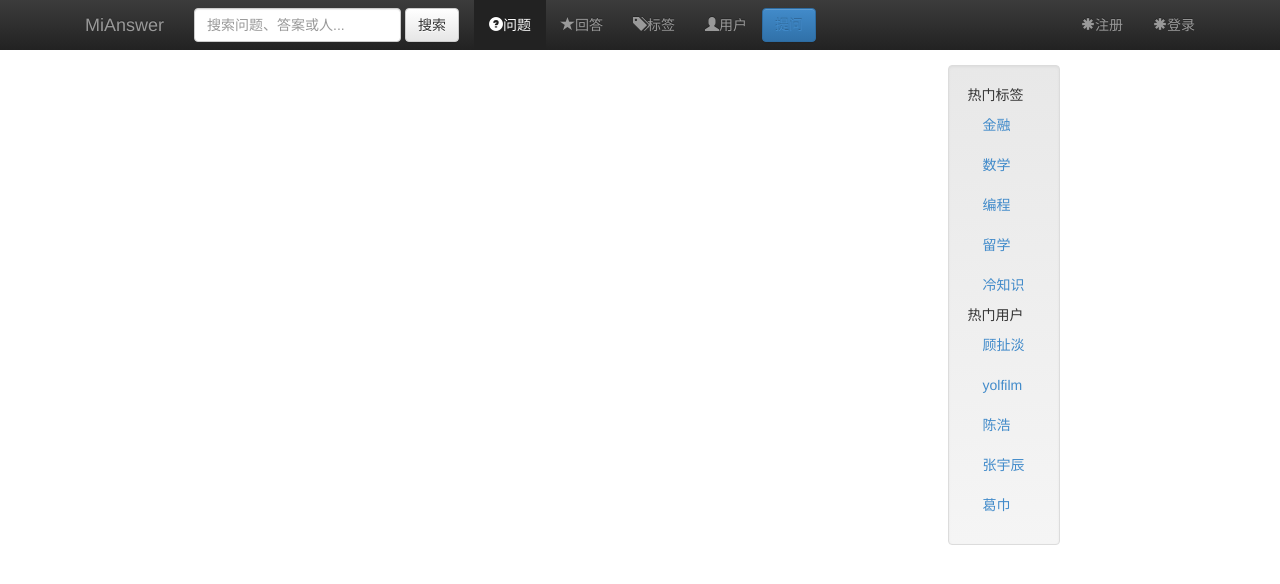
After one commit to ZeyuMi/MiAnswer, a PHP site: page /MiAnswer/public/home.php in a window 1280 px wide. The commit adds this page. Shown: the top 584 px of the page. Run offline with PHP 8.4, Linux system fonts and the light colour scheme; data that the repository does not hold is empty.

Commit message:
home.php

```diff
--- a/application/controllers/topicscontroller.class.php
+++ b/application/controllers/topicscontroller.class.php
@@ -166,9 +166,9 @@ class TopicsController extends Controller{
 
 	function getHottestTopicsByType(){
 		global $variables;
-
-
-
+		$sql = "select user.uid, user.smallimage, topic.tid, topic.title, topic.time, topic.scores, topic.active from users user, topics topic where topic.uid=user.uid;";
+		$variables['topics'] = $this->Topic->query($sql);
+		return 'success';
 	}
 
 }
--- a/library/router.php
+++ b/library/router.php
@@ -1,11 +1,11 @@
 <?php
 setReporting();
 
-$request = $_SERVER[PATH_INFO];
-if(!isset($request)){
+if(array_key_exists('PATH_INFO', $_SERVER) == FALSE){
 	$controller = $default['controller'];
 	$action = $default['action'];
 }else{
+	$request = $_SERVER[PATH_INFO];
 	$params = explode('/', substr($request,1));
 
 	$getVar = array();
@@ -20,7 +20,7 @@ $controllerName = $controller;
 $controller = ucfirst($controller);
 $controller .= 'Controller';
 
-$controllerObject = new $controller($controllerName, $action);
+$controllerObject = new $controller($controllerName);
 $variables = array();
 if((int)method_exists($controller, $action)){
 	$result = $controllerObject->$action();
--- a/library/shared.php
+++ b/library/shared.php
@@ -32,3 +32,8 @@ function __autoload($className) {
 		/* Error Generation Code Here */
 	}
 }
+
+
+function gettime($time){
+	return $time;
+}
--- /dev/null
+++ b/public/home.php
@@ -0,0 +1,168 @@
+<!DOCTYPE html>
+<html>
+<head>
+	<meta charset="utf-8">
+	<title>首页</title>
+	<link rel="stylesheet" type="text/css" href="http://127.0.0.1/MiAnswer/public/css/customstyle.css">
+	<link rel="stylesheet" type="text/css" href="http://127.0.0.1/MiAnswer/public/css/signin.css">
+</head>
+<body>
+<nav class="navbar-wrapper navbar-default navbar-inverse navbar-fixed-top" role="navigation">
+	<div class="container">
+		<!-- Brand and toggle get grouped for better mobile display -->
+		<div class="navbar-header">
+			<button type="button" class="navbar-toggle" data-toggle="collapse" data-target=".navbar-ex1-collapse">
+				<span class="sr-only">Toggle navigation</span>
+				<span class="icon-bar"></span>
+				<span class="icon-bar"></span>
+				<span class="icon-bar"></span>
+			</button>
+			<a class="navbar-brand" href="#">MiAnswer</a>
+		</div>
+		<form class="navbar-form navbar-left" role="search">
+			<div class="form-group">
+				<input type="text" class="form-control" placeholder="搜索问题、答案或人...">
+			</div>
+			<button type="submit" class="btn btn-default">搜索</button>
+		</form>
+
+		<!-- Collect the nav links, forms, and other content for toggling -->
+		<div class="collapse navbar-collapse">
+			<ul class="nav navbar-nav">
+				<li class="active"><a href="#"><span class="glyphicon glyphicon-question-sign"></span>问题</a></li>
+				<li><a href="#"><span class="glyphicon glyphicon-star"></span>回答</a></li>
+				<li><a href="#"><span class="glyphicon glyphicon-tags"></span>标签</a></li>
+				<li><a href="#"><span class="glyphicon glyphicon-user"></span>用户</a></li>
+				<!--<li class="dropdown">
+					<a href="#" class="dropdown-toggle" data-toggle="dropdown"><span class="glyphicon glyphicon-user"></span> About Us<b class="caret"></b></a>
+					<ul class="dropdown-menu">
+						<li><a href="#">Company Details</a></li>
+						<li><a href="#">Contact Us</a></li>
+					</ul>
+				</li>-->
+			</ul>
+			<button class="btn btn-primary navbar-btn"><a href="#postquestion" data-toggle="modal">提问</a></button>
+			<ul class="nav navbar-nav navbar-right">
+				<li><a href="#register" data-toggle="modal"><span class="glyphicon glyphicon-asterisk"></span>注册</a></li>
+				<li><a href="#login" data-toggle="modal"><span class="glyphicon glyphicon-asterisk"></span>登录</a></li>
+			<!--	<li class="dropdown">
+					<a href="#" class="dropdown-toggle" data-toggle="dropdown"><span class="glyphicon glyphicon-info-sign"></span> Reservation<b class="caret"></b></a>
+					<ul class="dropdown-menu">
+					<li><a href="#">Cancel</a></li>
+						<li><a href="#">Confirm</a></li>
+					</ul>
+				</li>-->
+			</ul>
+		</div>
+	</div>
+</nav>
+	<div class="container">
+		<div class="row">
+			<div class="col-md-9">
+				<?for($i = 0; $i < count($topics); $i++){ ?>
+				<div class="row">
+					<div class="col-md-2">
+						<a href="http://127.0.0.1/MiAnswer/index.php/users/info?uid=<?echo $topics[$i]['User']['uid'];?>"><img class="pull-right img-rounded" src="http://127.0.0.1/MiAnswer/public/img/<?echo $topics[$i]['User']['smallimage']?>"></img></a>
+					</div>
+					<div class="col-md-10">
+						<div class="row">
+							<h5 class="pull-right"><?echo gettime($topics[$i]['Topic']['time']);?></h5>
+							<h4><a href="http://127.0.0.1/MiAnswer/index.php/topics/show?tid=<?echo $topics[$i]['Topic']['tid'];?>"><?echo $topics[$i]['Topic']['title']; ?></a></h4>
+						</div>
+						<div class="row">
+							<p><span class="glyphicon glyphicon-comment"></span>12个回答</p>
+						</div>
+					</div>
+				</div>
+				<?}?>
+			</div>
+			<div class="col-md-3">
+				<div class="well sidebar-nav" data-spy="affix">
+					<ul class="nav bs-sidenav">
+					<li>热门标签</li>
+					<li><a href="#">金融</a></li>
+					<li><a href="#">数学</a></li>
+					<li><a href="#">编程</a></li>
+					<li><a href="#">留学</a></li>
+					<li><a href="#">冷知识</a></li>
+					<li>热门用户</li>
+					<li><a href="#">顾扯淡</a></li>
+					<li><a href="#">yolfilm</a></li>
+					<li><a href="#">陈浩</a></li>
+					<li><a href="#">张宇辰</a></li>
+					<li><a href="#">葛巾</a></li>
+					</ul>
+				</div>
+			</div>
+		</div>
+
+	</div>
+	<div class="modal fade" id="login" tabindex="-1" role="dialog" aria-labelledby="myModalLabel" aria-hidden="true">
+		<div class="modal-dialog">
+			<div class="modal-content">
+				<div class="modal-header">
+					<button type="button" class="close" data-dismiss="modal" aria-hidden="true">&times;</button>
+				    <h4 class="form-signin-heading">请登录</h4>
+				</div>
+				<div class="modal-body">
+				<form action="../index.php/users/login" method="post" class="form-signin">
+				    <input type="text" class="form-control" name="uid" placeholder="邮箱" autofocus="">
+				    <input type="password" class="form-control" name="password"placeholder="密码">
+			        <label class="checkbox">
+						<input type="checkbox" value="remember-me"> 记住我
+					</label>
+					<button class="btn btn-primary btn-block" type="submit">登录</button>
+				</form>
+				</div>
+			</div>
+		</div>
+	</div><!-- /.modal -->
+	<div class="modal fade" id="register" tabindex="-1" role="dialog" aria-labelledby="myModalLabel" aria-hidden="true">
+		<div class="modal-dialog">
+			<div class="modal-content">
+				<div class="modal-header">
+					<button type="button" class="close" data-dismiss="modal" aria-hidden="true">&times;</button>
+				    <h4 class="form-signin-heading">填写注册信息</h4>
+				</div>
+				<div class="modal-body">
+				<form action="../index.php/users/register" method="post" class="form-signin">
+				    <input type="text" class="form-control" name="uid" placeholder="邮箱" autofocus="">
+				    <input type="text" class="form-control" name="uname" placeholder="用户名" autofocus="">
+				    <input type="password" class="form-control" name="password" placeholder="密码">
+				    <input type="password" class="form-control" name="passwordverify" placeholder="再次输入密码">
+			        <label class="checkbox">
+						<input type="checkbox" value="remember-me"> 记住我
+					</label>
+					<button class="btn btn-primary btn-block" type="submit">注册</button>
+				</form>
+				</div>
+			</div>
+		</div>
+	</div><!-- /.modal -->
+	<div class="modal fade" id="postquestion" tabindex="-1" role="dialog" aria-labelledby="myModalLabel" aria-hidden="true">
+		<div class="modal-dialog">
+			<div class="modal-content">
+				<div class="modal-header">
+					<button type="button" class="close" data-dismiss="modal" aria-hidden="true">&times;</button>
+				    <h4 class="form-signin-heading">提问</h4>
+				</div>
+				<div class="modal-body">
+				<form action="../index.php/users/register" method="post" class="form-inline">
+				    <input type="text" class="form-control mywidth form-element" name="tname" placeholder="写下你的问题" autofocus="">
+					<label for="detailedInfo"> 写下详细的信息</label>
+					<textarea id="detailedInfo" class="form-control mywidth form-element" style="height:200px" ></textarea>
+					<label for="tags">标签</label>
+				    <input type="text" class="form-control mywidth form-element" id="tags" placeholder="用空格分开不同的标签">
+			        <label class="checkbox">
+						<input type="checkbox" value="remember-me"> 匿名
+					</label>
+					<button class="btn btn-primary btn-block" type="submit">发布</button>
+				</form>
+				</div>
+			</div>
+		</div>
+	</div><!-- /.modal -->
+	<script src="http://127.0.0.1/MiAnswer/public/js/jquery-1.10.2.min.js"></script>
+	<script src="http://127.0.0.1/MiAnswer/public/js/bootstrap.js"></script>
+</body>
+</html>
```
Also changed, not shown: config/routing.php (+7 -2 lines).
